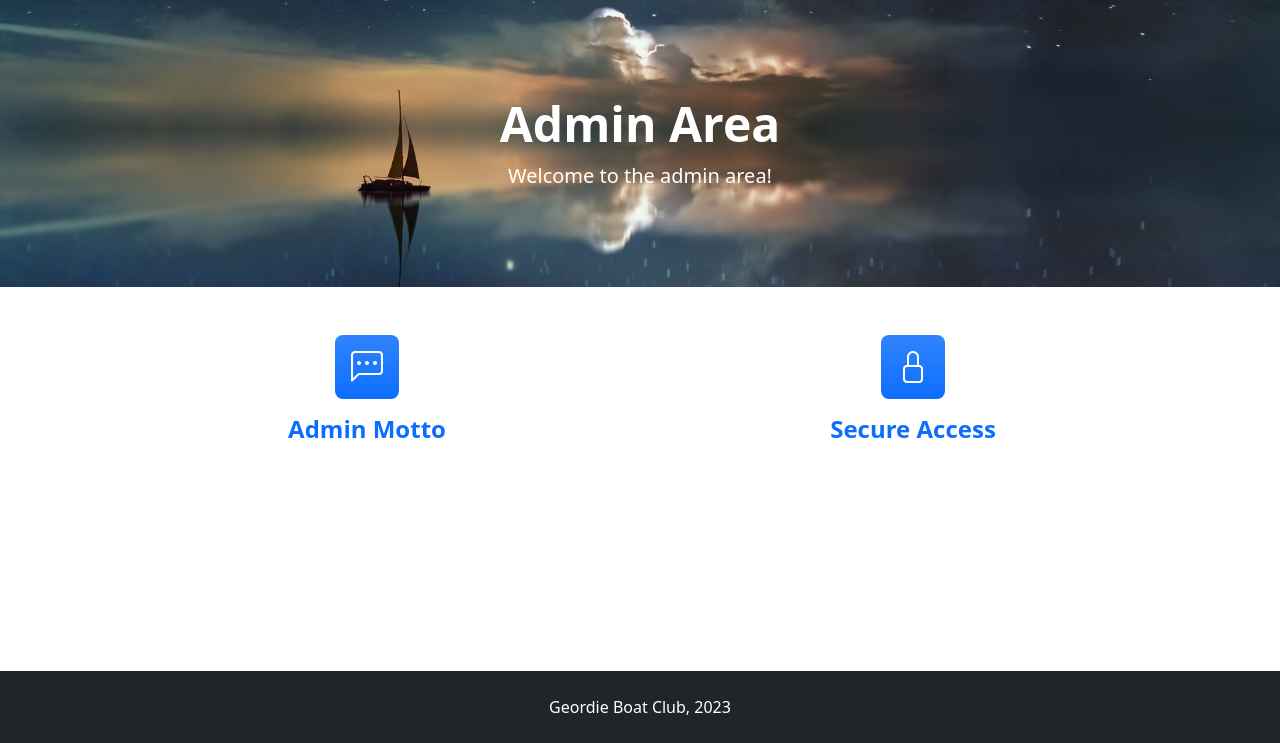
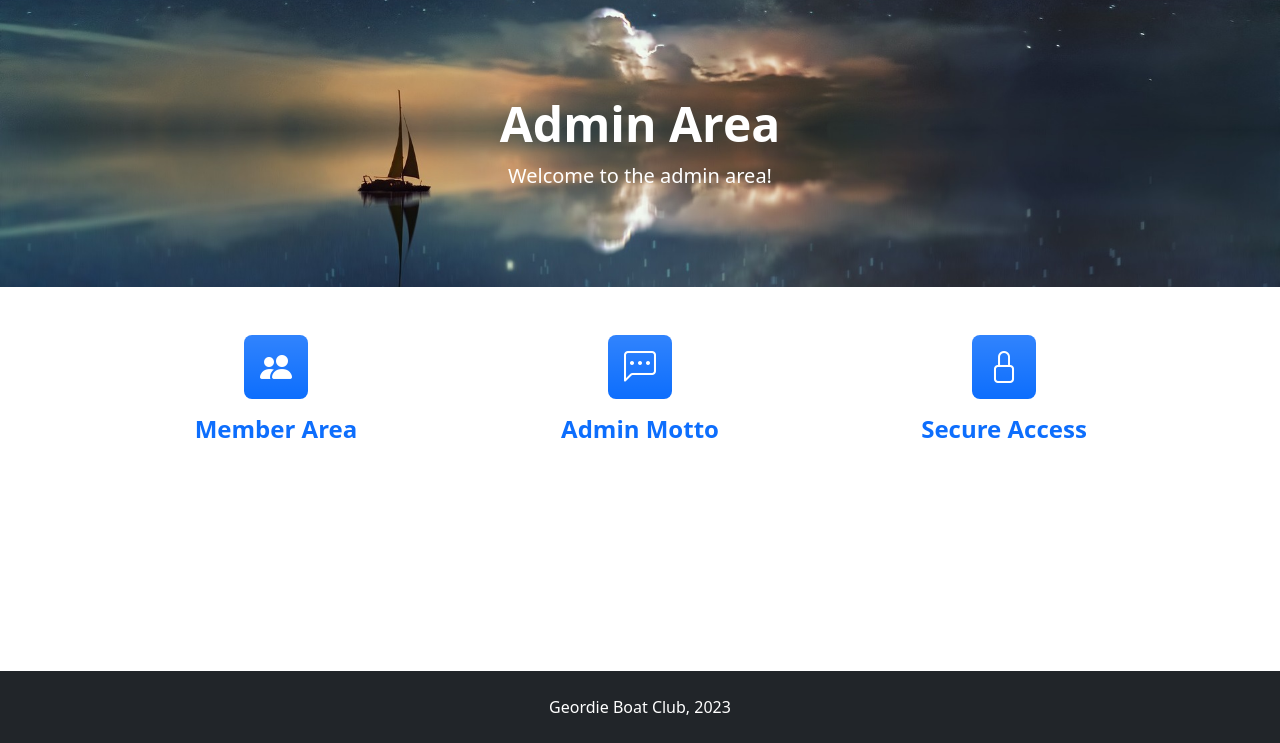
Before and after one commit to CyberSoc-Newcastle/sql-injection-competition, a Flask app: page /admin in a window 1280 px wide. Shown: the part 57-800 px from the top of the page. Run offline with Flask 3, Linux system fonts and the light colour scheme; the visitor is signed in with stand-in values (Sample User, id 1).

Commit message:
Add member area link to admin actions

```diff
--- a/templates/admin/actions.html
+++ b/templates/admin/actions.html
@@ -22,7 +22,8 @@
     <!-- Features section-->
     <section class="py-5 text-center" id="features">
         <div class="container px-5">
-            <div class="row row-cols-2 g-5 align-content-center">
+            <div class="row row-cols-3 g-5 align-content-center">
+                {{ member_action('people-fill', 'members', 'Member Area') }}
                 {{ member_action('chat-left-dots', 'admin_motto', 'Admin Motto') }}
                 {{ member_action('lock', 'secure_access', 'Secure Access') }}
             </div>
```
